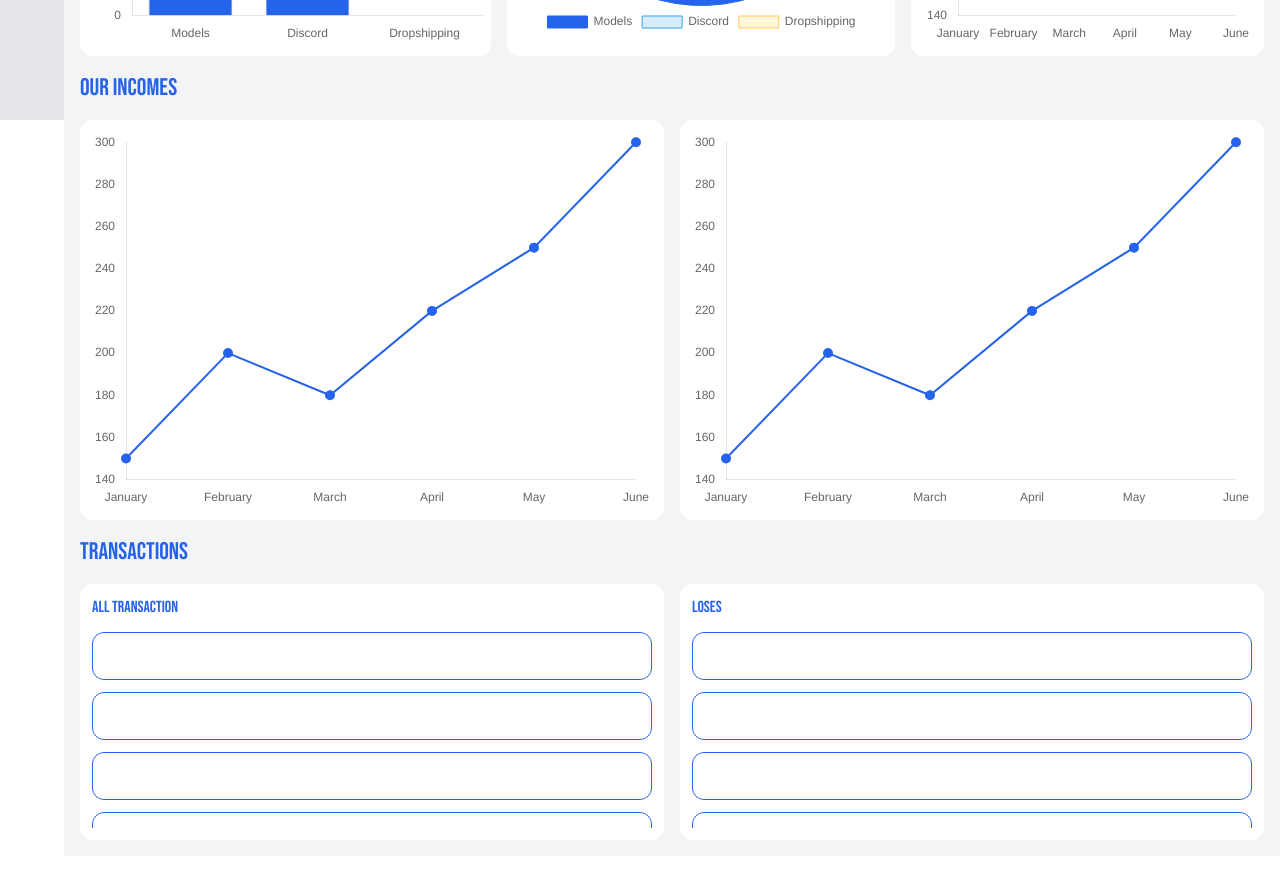
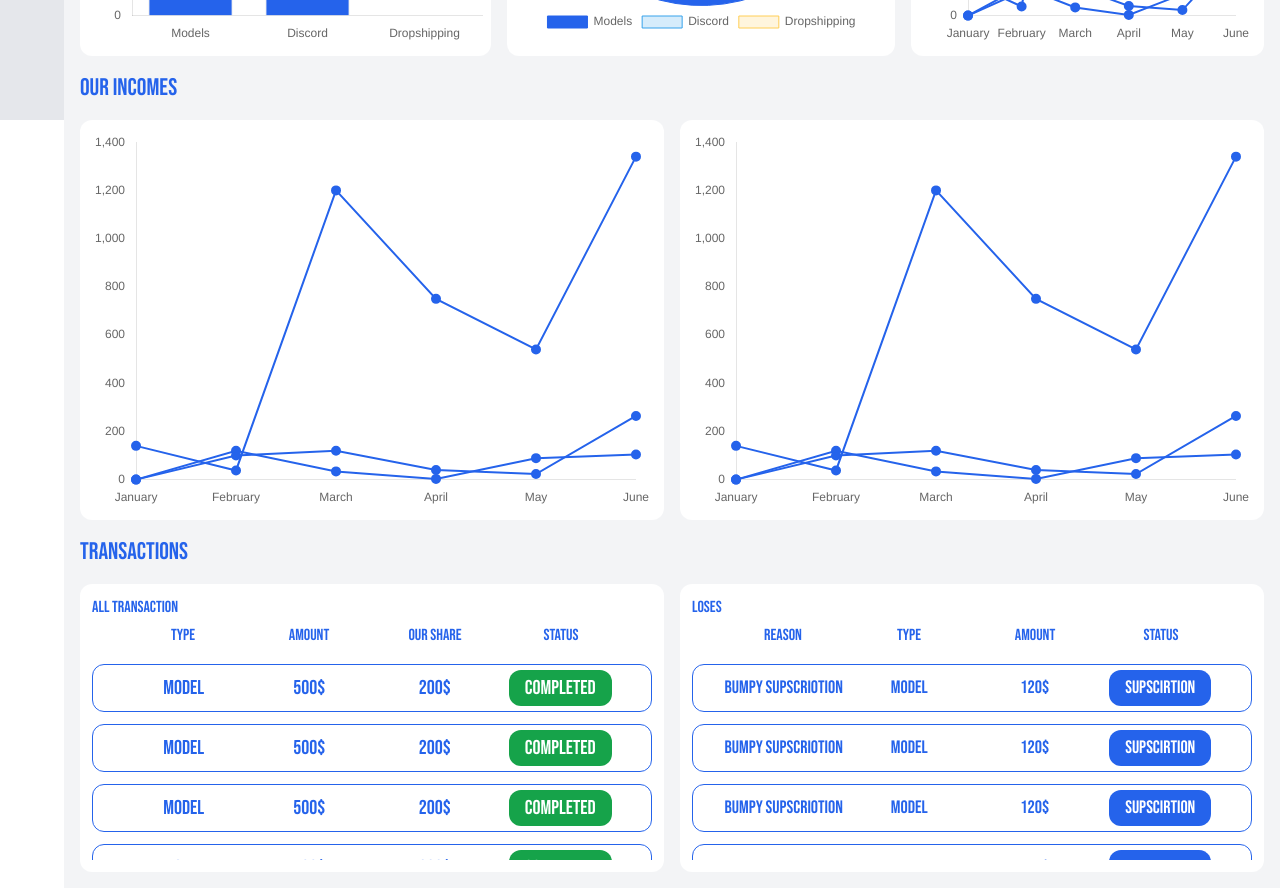
Before and after one commit to Guga-Muchiashvili/finance-platform, a Next.js app: page /Dashboard in a window 1280 px wide. Shown: the part 680-1568 px from the top of the page. Before the commit the page ends 1536 px from the top, so only its background shows below. Built offline with nearby package versions, Linux system fonts and the light colour scheme.

Commit message:
add static transaction card designs/static charts

```diff
--- a/common/components/LineChartComponent/LineChartComponent.tsx
+++ b/common/components/LineChartComponent/LineChartComponent.tsx
@@ -27,8 +27,26 @@ const LineChartComponent: React.FC = () => {
     labels: ["January", "February", "March", "April", "May", "June"],
     datasets: [
       {
-        label: "Sales",
-        data: [150, 200, 180, 220, 250, 300],
+        label: "Models",
+        data: [140, 38, 1200, 750, 540, 1340],
+        borderColor: "rgb(37,99,235)",
+        backgroundColor: "rgb(37,99,235)",
+        borderWidth: 2,
+        pointRadius: 4,
+        pointBackgroundColor: "rgb(37,99,235)",
+      },
+      {
+        label: "Discord",
+        data: [0, 100, 120, 40, 23, 264],
+        borderColor: "rgb(37,99,235)",
+        backgroundColor: "rgb(37,99,235)",
+        borderWidth: 2,
+        pointRadius: 4,
+        pointBackgroundColor: "rgb(37,99,235)",
+      },
+      {
+        label: "Dropshipping",
+        data: [0, 120, 34, 3, 89, 104],
         borderColor: "rgb(37,99,235)",
         backgroundColor: "rgb(37,99,235)",
         borderWidth: 2,
--- a/components/LandingPageComponent/LandingPageComponent.tsx
+++ b/components/LandingPageComponent/LandingPageComponent.tsx
@@ -2,9 +2,11 @@
 import BarChartComponent from "@/common/components/BarChartComponent/BarChartComponent";
 import LineChartComponent from "@/common/components/LineChartComponent/LineChartComponent";
 import PieChartComponent from "@/common/components/PieChartComponent/PieChartComponent";
-import { timePeriods } from "@/common/constants";
+import { Routes, timePeriods } from "@/common/constants";
 import { useState } from "react";
 import { motion } from "framer-motion";
+import PaymentBoxElement from "./elements/PaymentBoxElement";
+import LoseBoxElement from "./elements/LoseBoxElement";
 
 export default function LandingPageComponent() {
   const [filter, setfilter] = useState<"overall" | "last Month" | "last Week">(
@@ -43,15 +45,19 @@ export default function LandingPageComponent() {
         <div className="flex h-full justify-center gap-4 w-full items-center">
           <div className="w-full bg-white h-full rounded-xl p-3">
             <h1 className="text-2xl">Money in</h1>
+            <h1 className="text-6xl mt-4">4,380$</h1>
           </div>
           <div className="w-full bg-white h-full rounded-xl p-3">
             <h1 className="text-2xl">Money Out</h1>
+            <h1 className="text-6xl mt-4">3,980$</h1>
           </div>
           <div className="w-full bg-white h-full rounded-xl p-3">
             <h1 className="text-2xl">Our share</h1>
+            <h1 className="text-6xl mt-4">2,041$</h1>
           </div>
           <div className="w-full bg-white h-full rounded-xl p-3">
             <h1 className="text-2xl"> Our share brought out</h1>
+            <h1 className="text-6xl mt-4">1,580$</h1>
           </div>
         </div>
       </div>
@@ -86,26 +92,30 @@ export default function LandingPageComponent() {
         <div className="flex justify-center gap-4 items-center">
           <div className="w-1/2 min-h-[30vh] bg-white rounded-xl p-3">
             <h1>All transaction</h1>
-            <div className="w-full h-52 overflow-y-scroll hide-scrollbar">
-              <div className="w-full h-12 rounded-xl mt-3 bg-white border-blue-600 border-[1px] bg-opacity-70"></div>
-              <div className="w-full h-12 rounded-xl mt-3 bg-white border-blue-600 border-[1px] bg-opacity-70"></div>
-              <div className="w-full h-12 rounded-xl mt-3 bg-white border-blue-600 border-[1px] bg-opacity-70"></div>
-              <div className="w-full h-12 rounded-xl mt-3 bg-white border-blue-600 border-[1px] bg-opacity-70"></div>
-              <div className="w-full h-12 rounded-xl mt-3 bg-white border-blue-600 border-[1px] bg-opacity-70"></div>
-              <div className="w-full h-12 rounded-xl mt-3 bg-white border-blue-600 border-[1px] bg-opacity-70"></div>
-              <div className="w-full h-12 rounded-xl mt-3 bg-white border-blue-600 border-[1px] bg-opacity-70"></div>
+            <div className="w-full h-8 flex items-center justify-between px-7">
+              <h1 className="w-1/4 text-center">Type</h1>
+              <h1 className="w-1/4 text-center">Amount</h1>
+              <h1 className="w-1/4 text-center">Our Share</h1>
+              <h1 className="w-1/4 text-center">Status</h1>
+            </div>
+            <div className="w-full h-52 overflow-y-scroll hide-scrollbar pb-4">
+              {Routes.map((item) => (
+                <PaymentBoxElement key={item.route} />
+              ))}
             </div>
           </div>
           <div className="w-1/2 min-h-[30vh] bg-white rounded-xl p-3">
             <h1>Loses</h1>
+            <div className="w-full h-8 flex items-center justify-between px-7">
+              <h1 className="w-1/4 text-center">Reason</h1>
+              <h1 className="w-1/4 text-center">Type</h1>
+              <h1 className="w-1/4 text-center">Amount</h1>
+              <h1 className="w-1/4 text-center">Status</h1>
+            </div>
             <div className="w-full h-52 overflow-y-scroll hide-scrollbar">
-              <div className="w-full h-12 rounded-xl mt-3 bg-white border-blue-600 border-[1px] bg-opacity-70"></div>
-              <div className="w-full h-12 rounded-xl mt-3 bg-white border-blue-600 border-[1px] bg-opacity-70"></div>
-              <div className="w-full h-12 rounded-xl mt-3 bg-white border-blue-600 border-[1px] bg-opacity-70"></div>
-              <div className="w-full h-12 rounded-xl mt-3 bg-white border-blue-600 border-[1px] bg-opacity-70"></div>
-              <div className="w-full h-12 rounded-xl mt-3 bg-white border-blue-600 border-[1px] bg-opacity-70"></div>
-              <div className="w-full h-12 rounded-xl mt-3 bg-white border-blue-600 border-[1px] bg-opacity-70"></div>
-              <div className="w-full h-12 rounded-xl mt-3 bg-white border-blue-600 border-[1px] bg-opacity-70"></div>
+              {Routes.map((item) => (
+                <LoseBoxElement key={item.route} />
+              ))}
             </div>
           </div>
         </div>
--- /dev/null
+++ b/components/LandingPageComponent/elements/LoseBoxElement.tsx
@@ -0,0 +1,18 @@
+import React from "react";
+
+const LoseBoxElement = () => {
+  return (
+    <div className="w-full px-7 flex items-center text-lg justify-between h-12 rounded-xl mt-3 bg-white border-blue-600 border-[1px] bg-opacity-70">
+      <h1 className="w-1/4 text-center">Bumpy supscriotion</h1>
+      <h1 className="w-1/4 text-center">model</h1>
+      <h1 className="w-1/4 text-center">120$</h1>
+      <div className="w-1/4 flex items-center justify-center">
+        <button className="text-white px-4 bg-blue-600 py-1 rounded-xl">
+          supscirtion
+        </button>
+      </div>
+    </div>
+  );
+};
+
+export default LoseBoxElement;
--- /dev/null
+++ b/components/LandingPageComponent/elements/PaymentBoxElement.tsx
@@ -0,0 +1,18 @@
+import React from "react";
+
+const PaymentBoxElement = () => {
+  return (
+    <div className="w-full px-7 flex items-center text-xl justify-between h-12 rounded-xl mt-3 bg-white border-blue-600 border-[1px] bg-opacity-70">
+      <h1 className="w-1/4 text-center">model</h1>
+      <h1 className="w-1/4 text-center">500$</h1>
+      <h1 className="w-1/4 text-center"> 200$</h1>
+      <div className="w-1/4 flex items-center justify-center">
+        <button className="text-white px-4 bg-green-600 py-1 rounded-xl">
+          Completed
+        </button>
+      </div>
+    </div>
+  );
+};
+
+export default PaymentBoxElement;
```
